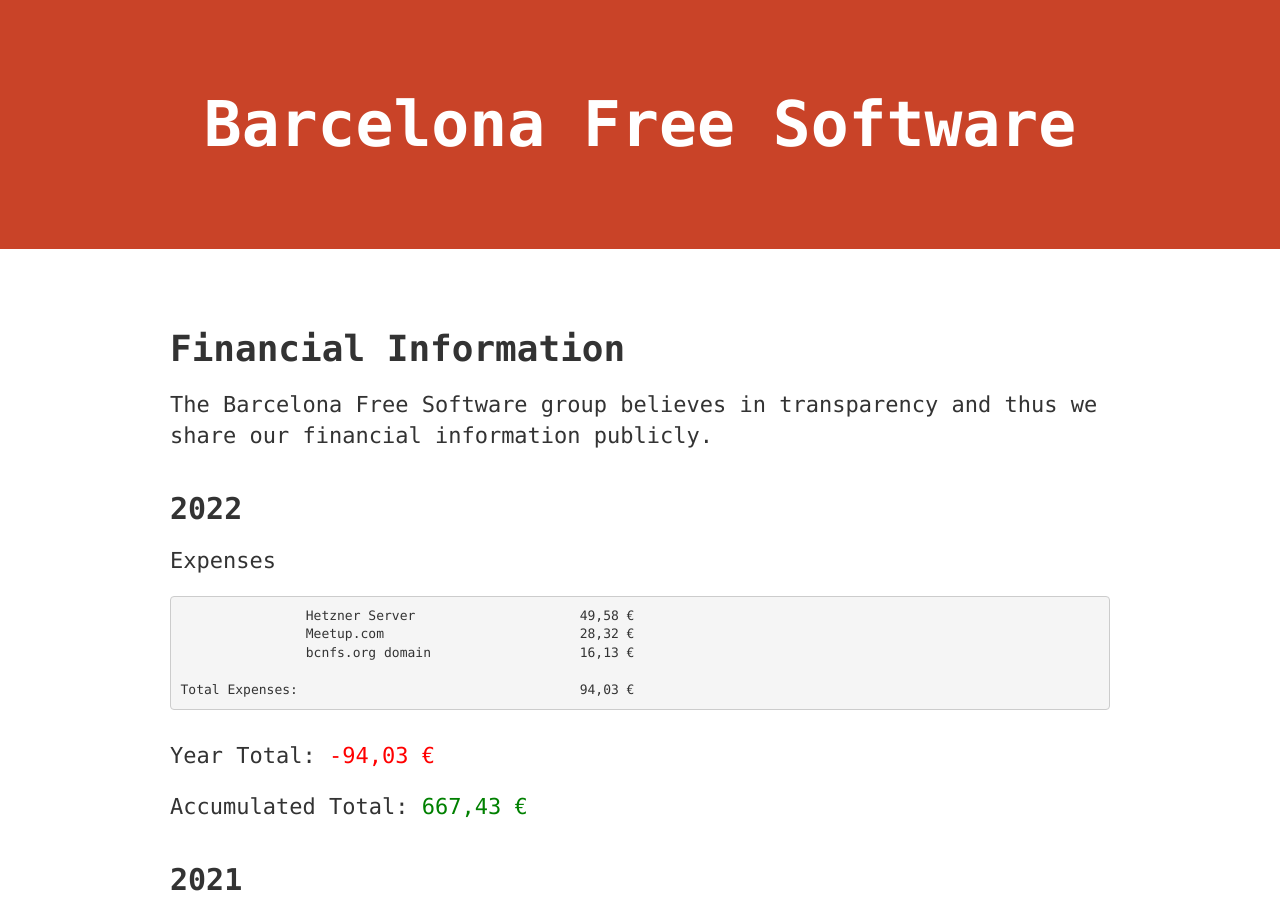
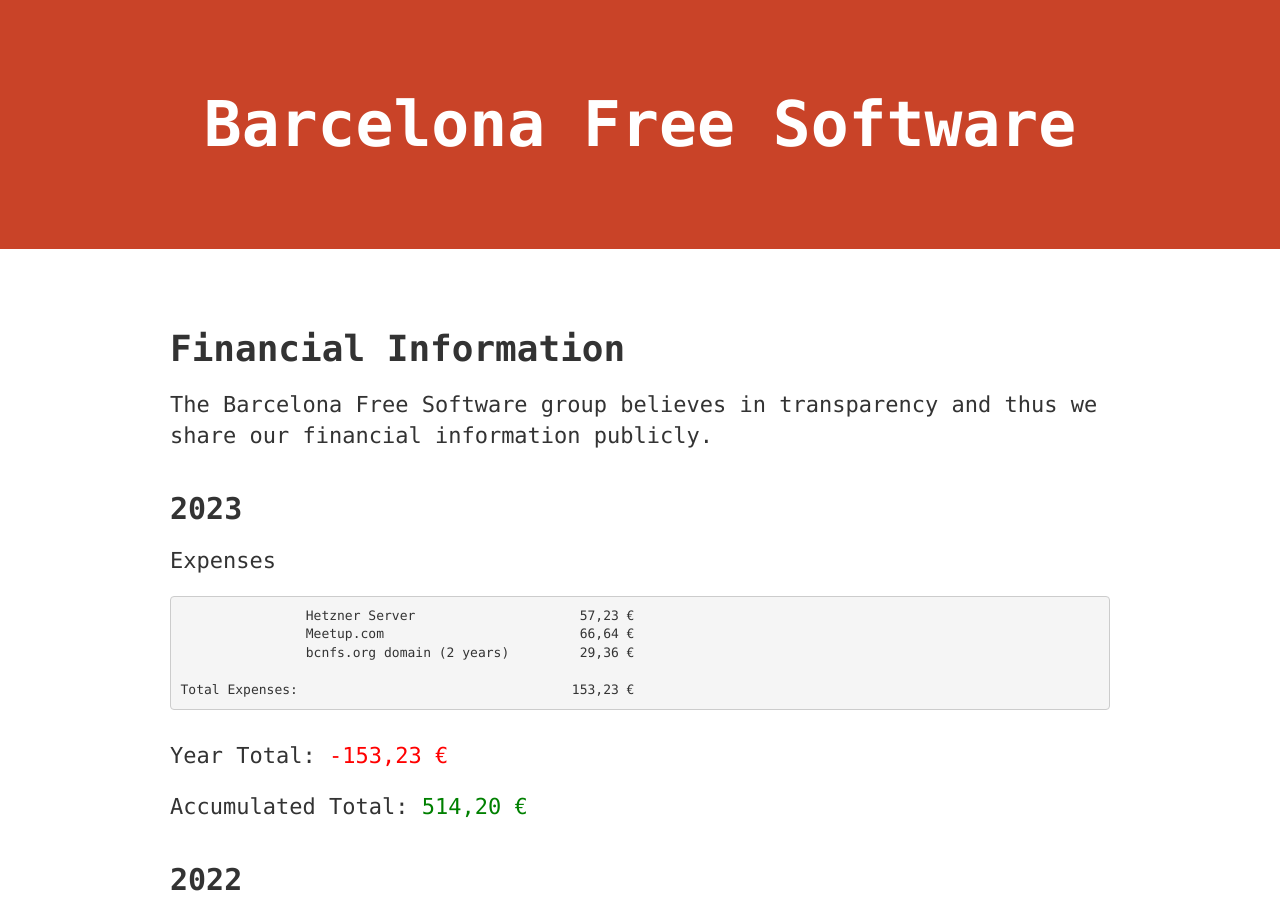
Before and after one commit to bcnfs/bcnfs.github.io, a Jekyll site: the page built from budget/index.html, in a window 1280 px wide and 900 px high. Built offline with Jekyll 4.4.1, drawn with Linux system fonts in a browser that asks for light colours; some web fonts are replaced.

Commit message:
2023 moneys

```diff
--- a/budget/index.html
+++ b/budget/index.html
@@ -6,6 +6,22 @@ layout: default
         <h1 class="u-fontMono">Financial Information</h1>
         <p class="baseText">The Barcelona Free Software group believes in transparency and thus we share our financial information publicly.</p>
     </div>
+
+    <div class="u-marginBottom">
+        <h2 class="u-fontMono">2023</h1>
+        <p class="baseText">Expenses</p>
+        <pre>                Hetzner Server                     57,23 €
+                Meetup.com                         66,64 €
+                bcnfs.org domain (2 years)         29,36 €
+
+Total Expenses:                                   153,23 €</pre>
+
+        <br />
+        <p class="baseText">Year Total: <span style="color: red;"> -153,23 €</span></p>
+        <p class="baseText">Accumulated Total: <span style="color: green;">514,20 €</span></p>
+    </div>
+
+
 
     <div class="u-marginBottom">
         <h2 class="u-fontMono">2022</h1>
```
